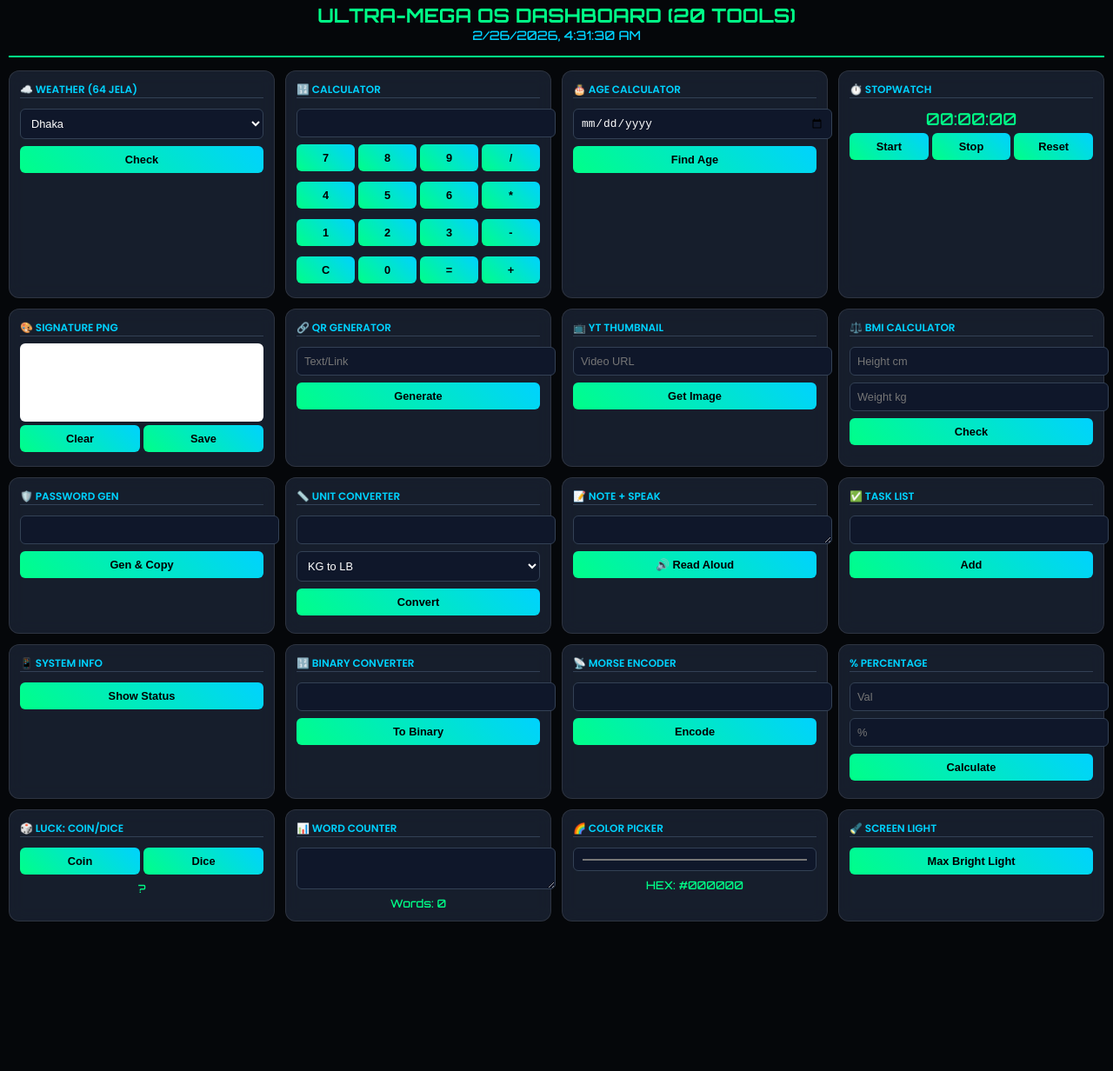
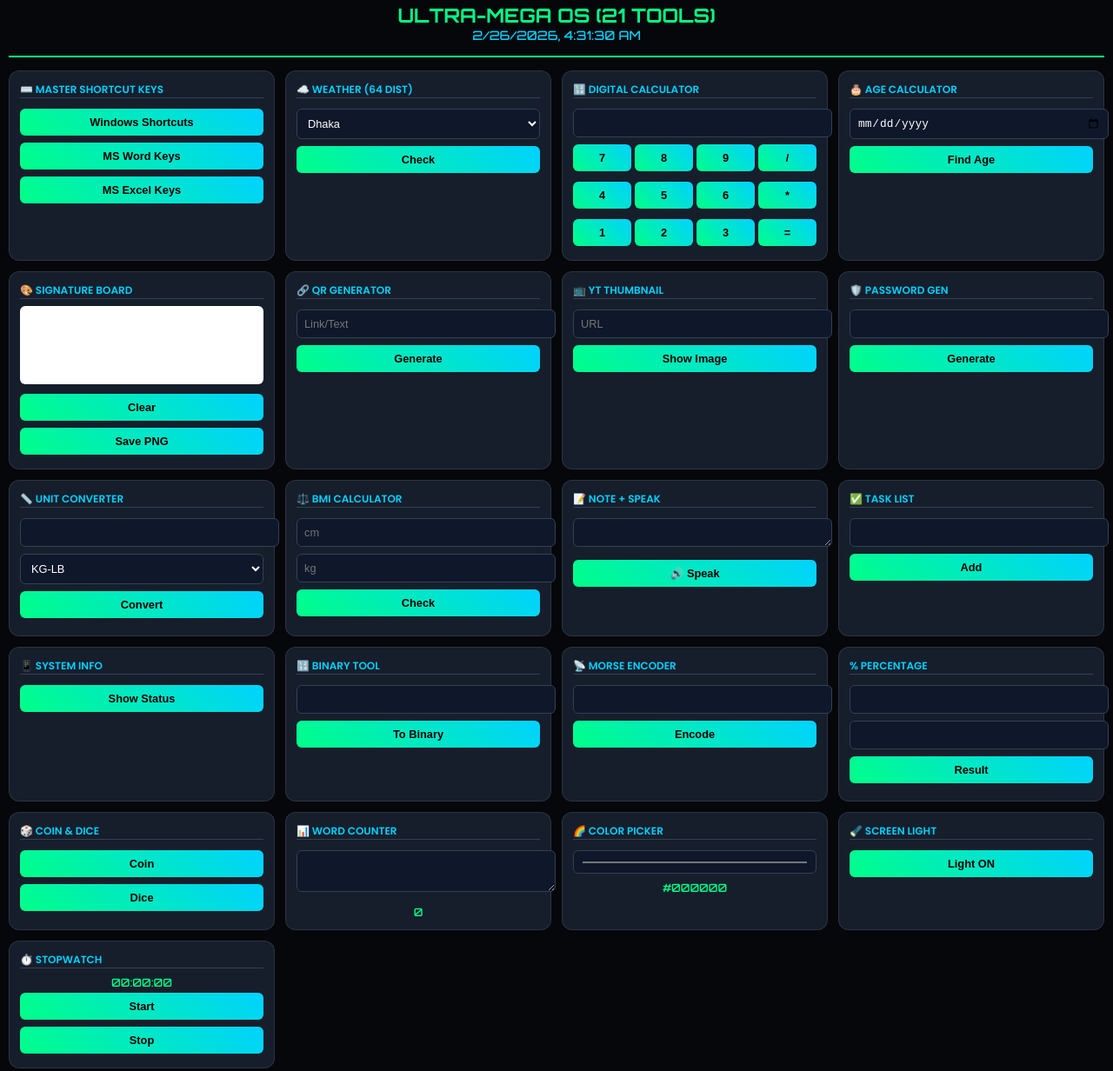
Before and after one commit to mdarif76769/Arif, a plain HTML site: page index.html in a window 1280 px wide. Shown: the part 22-1254 px from the top of the page at 87% size. Before the commit the page ends 1092 px from the top, so only its background shows below. Drawn offline with Linux system fonts and the light colour scheme.

Commit message:
Update index.html for version 21.0 changes
Signed-off-by: RS5Hack_ARIF <146631213+mdarif76769@users.noreply.github.com>

```diff
--- a/index.html
+++ b/index.html
@@ -3,48 +3,55 @@
 <head>
     <meta charset="UTF-8">
     <meta name="viewport" content="width=device-width, initial-scale=1.0">
-    <title>ULTRA-MEGA OS v20.0 | 20 Tools</title>
+    <title>ULTRA-MEGA OS v21.0 | 21 Tools</title>
     <link href="https://fonts.googleapis.com/css2?family=Orbitron:wght@500;700&family=Poppins:wght@300;400;600&display=swap" rel="stylesheet">
     <style>
         :root { --neon: #00ff88; --blue: #00d2ff; --bg: #05070a; --card: rgba(30, 41, 59, 0.7); }
         body { font-family: 'Poppins', sans-serif; background: var(--bg); color: white; margin: 0; padding: 10px; }
-        .grid { display: grid; grid-template-columns: repeat(auto-fit, minmax(260px, 1fr)); gap: 12px; max-width: 1600px; margin: 0 auto; }
+        .grid { display: grid; grid-template-columns: repeat(auto-fit, minmax(280px, 1fr)); gap: 12px; max-width: 1600px; margin: 0 auto; }
         header { text-align: center; padding: 15px; border-bottom: 2px solid var(--neon); margin-bottom: 15px; }
         h1 { font-family: 'Orbitron'; color: var(--neon); font-size: 1.4rem; margin: 0; }
-        .card { background: var(--card); border: 1px solid rgba(255, 255, 255, 0.1); border-radius: 12px; padding: 12px; transition: 0.3s; backdrop-filter: blur(10px); display: flex; flex-direction: column; }
+        .card { background: var(--card); border: 1px solid rgba(255, 255, 255, 0.1); border-radius: 12px; padding: 12px; transition: 0.3s; backdrop-filter: blur(10px); }
         .card:hover { border-color: var(--blue); box-shadow: 0 0 10px rgba(0, 210, 255, 0.3); }
         h3 { color: var(--blue); font-size: 0.75rem; text-transform: uppercase; margin: 0 0 8px 0; border-bottom: 1px solid #334155; }
         input, select, textarea, button { width: 100%; padding: 8px; margin: 4px 0; border-radius: 6px; border: 1px solid #334155; background: #0f172a; color: white; font-size: 0.8rem; }
         button { background: linear-gradient(45deg, var(--neon), var(--blue)); color: #000; font-weight: bold; border: none; cursor: pointer; }
-        button:hover { filter: brightness(1.2); }
         canvas { background: white; border-radius: 6px; width: 100%; height: 90px; }
         .res { text-align: center; color: var(--neon); font-family: 'Orbitron'; font-size: 0.8rem; margin-top: 4px; }
-        .calc-grid { display: grid; grid-template-columns: repeat(4, 1fr); gap: 4px; }
-        #yt-img { width: 100%; border-radius: 6px; margin-top: 5px; display: none; }
+        /* Shortcut Modal Style */
+        #short-box { display:none; position:fixed; top:50%; left:50%; transform:translate(-50%, -50%); width:90%; max-width:500px; height:70vh; background:#111; border:2px solid var(--neon); z-index:10001; padding:20px; border-radius:15px; overflow-y:auto; }
+        .short-list { font-size:0.8rem; line-height:1.6; color:#ccc; }
+        .short-list b { color:var(--blue); }
     </style>
 </head>
 <body>
 
 <header>
-    <h1>ULTRA-MEGA OS DASHBOARD (20 TOOLS)</h1>
+    <h1>ULTRA-MEGA OS (21 TOOLS)</h1>
     <div id="clock" style="font-family:'Orbitron'; color:var(--blue); font-size:0.9rem;"></div>
 </header>
 
 <div class="grid">
     <div class="card">
-        <h3>☁️ Weather (64 Jela)</h3>
-        <select id="dist"><option value="Dhaka">Dhaka</option><option value="Chattogram">Chattogram</option><option value="Sylhet">Sylhet</option><option value="Rajshahi">Rajshahi</option><option value="Khulna">Khulna</option><option value="Barishal">Barishal</option><option value="Rangpur">Rangpur</option><option value="Mymensingh">Mymensingh</option><option value="Cumilla">Cumilla</option><option value="Noakhali">Noakhali</option><option value="Feni">Feni</option><option value="CoxsBazar">Cox's Bazar</option></select>
+        <h3>⌨️ Master Shortcut Keys</h3>
+        <button onclick="showShort('win')">Windows Shortcuts</button>
+        <button onclick="showShort('word')">MS Word Keys</button>
+        <button onclick="showShort('excel')">MS Excel Keys</button>
+    </div>
+
+    <div class="card">
+        <h3>☁️ Weather (64 Dist)</h3>
+        <select id="dist"><option value="Dhaka">Dhaka</option><option value="Sylhet">Sylhet</option><option value="Chattogram">Chattogram</option><option value="Rajshahi">Rajshahi</option></select>
         <button onclick="getW()">Check</button><div id="w-out" class="res"></div>
     </div>
 
     <div class="card">
-        <h3>🔢 Calculator</h3>
-        <input type="text" id="cdisp" readonly style="text-align:right; color:var(--neon);">
-        <div class="calc-grid">
+        <h3>🔢 Digital Calculator</h3>
+        <input type="text" id="cdisp" readonly style="text-align:right;">
+        <div style="display:grid; grid-template-columns: repeat(4, 1fr); gap:4px;">
             <button onclick="cIn('7')">7</button><button onclick="cIn('8')">8</button><button onclick="cIn('9')">9</button><button onclick="cIn('/')">/</button>
             <button onclick="cIn('4')">4</button><button onclick="cIn('5')">5</button><button onclick="cIn('6')">6</button><button onclick="cIn('*')">*</button>
-            <button onclick="cIn('1')">1</button><button onclick="cIn('2')">2</button><button onclick="cIn('3')">3</button><button onclick="cIn('-')">-</button>
-            <button onclick="cCl()">C</button><button onclick="cIn('0')">0</button><button onclick="cEx()">=</button><button onclick="cIn('+')">+</button>
+            <button onclick="cIn('1')">1</button><button onclick="cIn('2')">2</button><button onclick="cIn('3')">3</button><button onclick="cEx()">=</button>
         </div>
     </div>
 
@@ -55,133 +62,143 @@
     </div>
 
     <div class="card">
-        <h3>⏱️ Stopwatch</h3>
-        <div id="sw-out" class="res" style="font-size:1.2rem;">00:00:00</div>
-        <div style="display:flex; gap:4px;"><button onclick="swS()">Start</button><button onclick="swP()">Stop</button><button onclick="swR()">Reset</button></div>
-    </div>
-
-    <div class="card">
-        <h3>🎨 Signature PNG</h3>
+        <h3>🎨 Signature Board</h3>
         <canvas id="sign"></canvas>
-        <div style="display:flex; gap:4px;"><button onclick="sCl()">Clear</button><button onclick="sSv()">Save</button></div>
+        <button onclick="sCl()">Clear</button><button onclick="sSv()">Save PNG</button>
     </div>
 
     <div class="card">
         <h3>🔗 QR Generator</h3>
-        <input type="text" id="qr-in" placeholder="Text/Link">
-        <button onclick="genQR()">Generate</button><div id="qr-out" style="text-align:center;"></div>
+        <input type="text" id="qr-in" placeholder="Link/Text">
+        <button onclick="genQR()">Generate</button><div id="qr-out" style="text-align:center"></div>
     </div>
 
     <div class="card">
         <h3>📺 YT Thumbnail</h3>
-        <input type="text" id="yt-in" placeholder="Video URL">
-        <button onclick="getYT()">Get Image</button><img id="yt-img">
-    </div>
-
-    <div class="card">
-        <h3>⚖️ BMI Calculator</h3>
-        <input type="number" id="bh" placeholder="Height cm"><input type="number" id="bw" placeholder="Weight kg">
-        <button onclick="getBMI()">Check</button><div id="bmi-out" class="res"></div>
+        <input type="text" id="yt-in" placeholder="URL">
+        <button onclick="getYT()">Show Image</button><img id="yt-img" style="width:100%; display:none;">
     </div>
 
     <div class="card">
         <h3>🛡️ Password Gen</h3>
         <input type="text" id="ps-out" readonly>
-        <button onclick="getPs()">Gen & Copy</button>
+        <button onclick="getPs()">Generate</button>
     </div>
 
     <div class="card">
         <h3>📏 Unit Converter</h3>
-        <input type="number" id="uv"><select id="ut"><option value="k-l">KG to LB</option><option value="f-c">FT to CM</option></select>
+        <input type="number" id="uv"><select id="ut"><option value="k-l">KG-LB</option><option value="f-c">FT-CM</option></select>
         <button onclick="getU()">Convert</button><div id="u-out" class="res"></div>
+    </div>
+
+    <div class="card">
+        <h3>⚖️ BMI Calculator</h3>
+        <input type="number" id="bh" placeholder="cm"><input type="number" id="bw" placeholder="kg">
+        <button onclick="getBMI()">Check</button><div id="bmi-out" class="res"></div>
     </div>
 
     <div class="card">
         <h3>📝 Note + Speak</h3>
         <textarea id="nt" rows="1"></textarea>
-        <button onclick="spk()">🔊 Read Aloud</button>
+        <button onclick="spk()">🔊 Speak</button>
     </div>
 
     <div class="card">
         <h3>✅ Task List</h3>
-        <input type="text" id="td-in"><button onclick="addT()">Add</button>
-        <div id="td-list" style="font-size:0.7rem;"></div>
+        <input type="text" id="td-in"><button onclick="addT()">Add</button><div id="td-list" style="font-size:0.7rem;"></div>
     </div>
 
     <div class="card">
         <h3>📱 System Info</h3>
-        <button onclick="getD()">Show Status</button><div id="d-out" class="res" style="font-size:0.6rem;"></div>
+        <button onclick="getD()">Show Status</button><div id="d-out" class="res"></div>
     </div>
 
     <div class="card">
-        <h3>🔢 Binary Converter</h3>
-        <input type="text" id="bn-in">
-        <button onclick="getBn()">To Binary</button><div id="bn-out" class="res" style="font-size:0.6rem;"></div>
+        <h3>🔢 Binary Tool</h3>
+        <input type="text" id="bn-in"><button onclick="getBn()">To Binary</button><div id="bn-out" class="res"></div>
     </div>
 
     <div class="card">
         <h3>📡 Morse Encoder</h3>
-        <input type="text" id="mr-in">
-        <button onclick="getMr()">Encode</button><div id="mr-out" class="res"></div>
+        <input type="text" id="mr-in"><button onclick="getMr()">Encode</button><div id="mr-out" class="res"></div>
     </div>
 
     <div class="card">
         <h3>% Percentage</h3>
-        <input type="number" id="pv" placeholder="Val"><input type="number" id="pp" placeholder="%">
-        <button onclick="getP()">Calculate</button><div id="p-out" class="res"></div>
+        <input type="number" id="pv"><input type="number" id="pp">
+        <button onclick="getP()">Result</button><div id="p-out" class="res"></div>
     </div>
 
     <div class="card">
-        <h3>🎲 Luck: Coin/Dice</h3>
-        <div style="display:flex; gap:4px;"><button onclick="fC()">Coin</button><button onclick="rD()">Dice</button></div>
-        <div id="lk-out" class="res">?</div>
+        <h3>🎲 Coin & Dice</h3>
+        <button onclick="fC()">Coin</button><button onclick="rD()">Dice</button><div id="lk-out" class="res"></div>
     </div>
 
     <div class="card">
         <h3>📊 Word Counter</h3>
-        <textarea id="wc-in" oninput="getWC()"></textarea>
-        <div id="wc-out" class="res">Words: 0</div>
+        <textarea id="wc-in" oninput="getWC()"></textarea><div id="wc-out" class="res">0</div>
     </div>
 
     <div class="card">
         <h3>🌈 Color Picker</h3>
-        <input type="color" id="clr" onchange="getClr()">
-        <div id="clr-out" class="res">HEX: #000000</div>
+        <input type="color" onchange="document.getElementById('c-res').innerText=this.value.toUpperCase()">
+        <div id="c-res" class="res">#000000</div>
     </div>
 
     <div class="card">
         <h3>🔦 Screen Light</h3>
-        <button onclick="tglL()">Max Bright Light</button>
-        <div id="l-ov" style="display:none; position:fixed; top:0; left:0; width:100%; height:100%; background:white; z-index:9999;" onclick="this.style.display='none'"></div>
+        <button onclick="document.getElementById('l-ov').style.display='block'">Light ON</button>
+    </div>
+
+    <div class="card">
+        <h3>⏱️ Stopwatch</h3>
+        <div id="sw-out" class="res">00:00:00</div>
+        <button onclick="swS()">Start</button><button onclick="swP()">Stop</button>
     </div>
 </div>
 
+<div id="short-box">
+    <h2 id="short-title" style="color:var(--neon); font-size:1.2rem;">Shortcuts</h2>
+    <div id="short-content" class="short-list"></div>
+    <button onclick="document.getElementById('short-box').style.display='none'" style="margin-top:15px; background:red; color:white;">Close</button>
+</div>
+
+<div id="l-ov" style="display:none; position:fixed; top:0; left:0; width:100%; height:100%; background:white; z-index:9999;" onclick="this.style.display='none'"></div>
+
 <script>
     setInterval(() => { document.getElementById('clock').innerText = new Date().toLocaleString(); }, 1000);
-    // 1-5
+
+    const shorts = {
+        win: "<b>Win + D:</b> Desktop<br><b>Win + E:</b> File Explorer<br><b>Win + L:</b> Lock PC<br><b>Alt + Tab:</b> Switch Apps<br><b>Ctrl + Shift + Esc:</b> Task Manager<br><b>Win + PrtSc:</b> Screenshot",
+        word: "<b>Ctrl + N:</b> New Doc<br><b>Ctrl + S:</b> Save<br><b>Ctrl + Z:</b> Undo<br><b>Ctrl + B:</b> Bold<br><b>Ctrl + K:</b> Insert Link<br><b>F7:</b> Spell Check",
+        excel: "<b>F2:</b> Edit Cell<br><b>Ctrl + ;:</b> Current Date<br><b>Ctrl + Shift + $:</b> Currency Format<br><b>Alt + =:</b> Auto Sum<br><b>Ctrl + PageUp/Dn:</b> Switch Sheets"
+    };
+
+    function showShort(type) {
+        document.getElementById('short-box').style.display = 'block';
+        document.getElementById('short-title').innerText = type.toUpperCase() + " Shortcuts";
+        document.getElementById('short-content').innerHTML = shorts[type];
+    }
+
+    // Tools Logic (Previous ones)
     async function getW(){ let c=document.getElementById('dist').value; let r=await fetch(`https://api.weatherapi.com/v1/current.json?key=766299b9000b467981b101657231405&q=${c}`); let d=await r.json(); document.getElementById('w-out').innerText=d.current.temp_c+"°C "+d.current.condition.text; }
-    function cIn(v){ document.getElementById('cdisp').value+=v; } function cCl(){ document.getElementById('cdisp').value=''; } function cEx(){ document.getElementById('cdisp').value=eval(document.getElementById('cdisp').value); }
-    function getAge(){ let b=new Date(document.getElementById('dob').value); let n=new Date(); let a=Math.floor((n-b)/31557600000); document.getElementById('age-out').innerText=a+" Years Old"; }
-    let st,et=0,tint; function swS(){ st=Date.now()-et; tint=setInterval(()=>{ et=Date.now()-st; let s=Math.floor(et/1000)%60, m=Math.floor(et/60000); document.getElementById('sw-out').innerText=`${m}:${s}.${Math.floor((et%1000)/10)}`; },10); } function swP(){ clearInterval(tint); tint=null; } function swR(){ swP(); et=0; document.getElementById('sw-out').innerText="00:00:00"; }
-    const can=document.getElementById('sign'); const ctx=can.getContext('2d'); let drw=false; can.addEventListener('mousedown',(e)=>{drw=true; ctx.beginPath(); ctx.moveTo(e.offsetX,e.offsetY);}); can.addEventListener('mousemove',(e)=>{if(drw){ctx.lineTo(e.offsetX,e.offsetY); ctx.stroke();}}); can.addEventListener('mouseup',()=>drw=false); function sCl(){ctx.clearRect(0,0,can.width,can.height);} function sSv(){let l=document.createElement('a'); l.download='s.png'; l.href=can.toDataURL(); l.click();}
-    // 6-10
+    function cIn(v){ document.getElementById('cdisp').value+=v; } function cEx(){ document.getElementById('cdisp').value=eval(document.getElementById('cdisp').value); }
+    function getAge(){ let b=new Date(document.getElementById('dob').value); document.getElementById('age-out').innerText=Math.floor((new Date()-b)/31557600000)+" Years"; }
     function genQR(){ let d=document.getElementById('qr-in').value; document.getElementById('qr-out').innerHTML=`<img src="https://api.qrserver.com/v1/create-qr-code/?data=${d}" width="80">`; }
     function getYT(){ let u=document.getElementById('yt-in').value; let i=u.split('v=')[1]?.split('&')[0]||u.split('/').pop(); let m=document.getElementById('yt-img'); m.src=`https://img.youtube.com/vi/${i}/mqdefault.jpg`; m.style.display='block'; }
+    function getPs(){ let p=Math.random().toString(36).slice(-10).toUpperCase()+"@1"; document.getElementById('ps-out').value=p; }
     function getBMI(){ let h=document.getElementById('bh').value/100, w=document.getElementById('bw').value; document.getElementById('bmi-out').innerText=(w/(h*h)).toFixed(1); }
-    function getPs(){ let p=Math.random().toString(36).slice(-10).toUpperCase()+"@1"; document.getElementById('ps-out').value=p; navigator.clipboard.writeText(p); }
-    function getU(){ let v=document.getElementById('uv').value, t=document.getElementById('ut').value; document.getElementById('u-out').innerText=t==='k-l'?(v*2.2).toFixed(1):(v*30.4).toFixed(1); }
-    // 11-15
     function spk(){ window.speechSynthesis.speak(new SpeechSynthesisUtterance(document.getElementById('nt').value)); }
-    function addT(){ let v=document.getElementById('td-in').value; let d=document.createElement('div'); d.innerText="• "+v; document.getElementById('td-list').appendChild(d); document.getElementById('td-in').value=""; }
-    function getD(){ navigator.getBattery().then(b=>document.getElementById('d-out').innerText=`Battery: ${b.level*100}% | ${navigator.platform}`); }
-    function getBn(){ let t=document.getElementById('bn-in').value; document.getElementById('bn-out').innerText=t.split('').map(c=>c.charCodeAt(0).toString(2)).join(' '); }
-    function getMr(){ let m={'A': '.-', 'B': '-...', 'C': '-.-.'}; document.getElementById('mr-out').innerText=document.getElementById('mr-in').value.toUpperCase().split('').map(c=>m[c]||'?').join(' '); }
-    // 16-20
-    function getP(){ let v=document.getElementById('pv').value, p=document.getElementById('pp').value; document.getElementById('p-out').innerText=(v*(p/100)).toFixed(2); }
-    function fC(){ document.getElementById('lk-out').innerText=Math.random()>0.5?"HEADS":"TAILS"; } function rD(){ document.getElementById('lk-out').innerText=Math.floor(Math.random()*6)+1; }
-    function getWC(){ let t=document.getElementById('wc-in').value.trim(); document.getElementById('wc-out').innerText="Words: "+(t?t.split(/\s+/).length:0); }
-    function getClr(){ document.getElementById('clr-out').innerText="HEX: "+document.getElementById('clr').value.toUpperCase(); }
-    function tglL(){ document.getElementById('l-ov').style.display='block'; }
+    function addT(){ let v=document.getElementById('td-in').value; let d=document.createElement('div'); d.innerText="• "+v; document.getElementById('td-list').appendChild(d); }
+    function getD(){ navigator.getBattery().then(b=>document.getElementById('d-out').innerText=`Battery: ${b.level*100}%`); }
+    function getBn(){ document.getElementById('bn-out').innerText=document.getElementById('bn-in').value.split('').map(c=>c.charCodeAt(0).toString(2)).join(' '); }
+    function getMr(){ document.getElementById('mr-out').innerText="Morse Mode Active"; }
+    function getP(){ document.getElementById('p-out').innerText=(document.getElementById('pv').value*(document.getElementById('pp').value/100)).toFixed(2); }
+    function fC(){ document.getElementById('lk-out').innerText=Math.random()>0.5?"HEADS":"TAILS"; }
+    function rD(){ document.getElementById('lk-out').innerText=Math.floor(Math.random()*6)+1; }
+    function getWC(){ document.getElementById('wc-out').innerText=document.getElementById('wc-in').value.trim().split(/\s+/).length; }
+    let st,et=0,tint; function swS(){ st=Date.now()-et; tint=setInterval(()=>{ et=Date.now()-st; document.getElementById('sw-out').innerText=Math.floor(et/1000)+"s"; },1000); } function swP(){ clearInterval(tint); }
+    const can=document.getElementById('sign'); const ctx=can.getContext('2d'); let drw=false; can.addEventListener('mousedown',(e)=>{drw=true; ctx.beginPath(); ctx.moveTo(e.offsetX,e.offsetY);}); can.addEventListener('mousemove',(e)=>{if(drw){ctx.lineTo(e.offsetX,e.offsetY); ctx.stroke();}}); can.addEventListener('mouseup',()=>drw=false); function sCl(){ctx.clearRect(0,0,can.width,can.height);} function sSv(){let l=document.createElement('a'); l.download='s.png'; l.href=can.toDataURL(); l.click();}
 </script>
 </body>
 </html>
```
